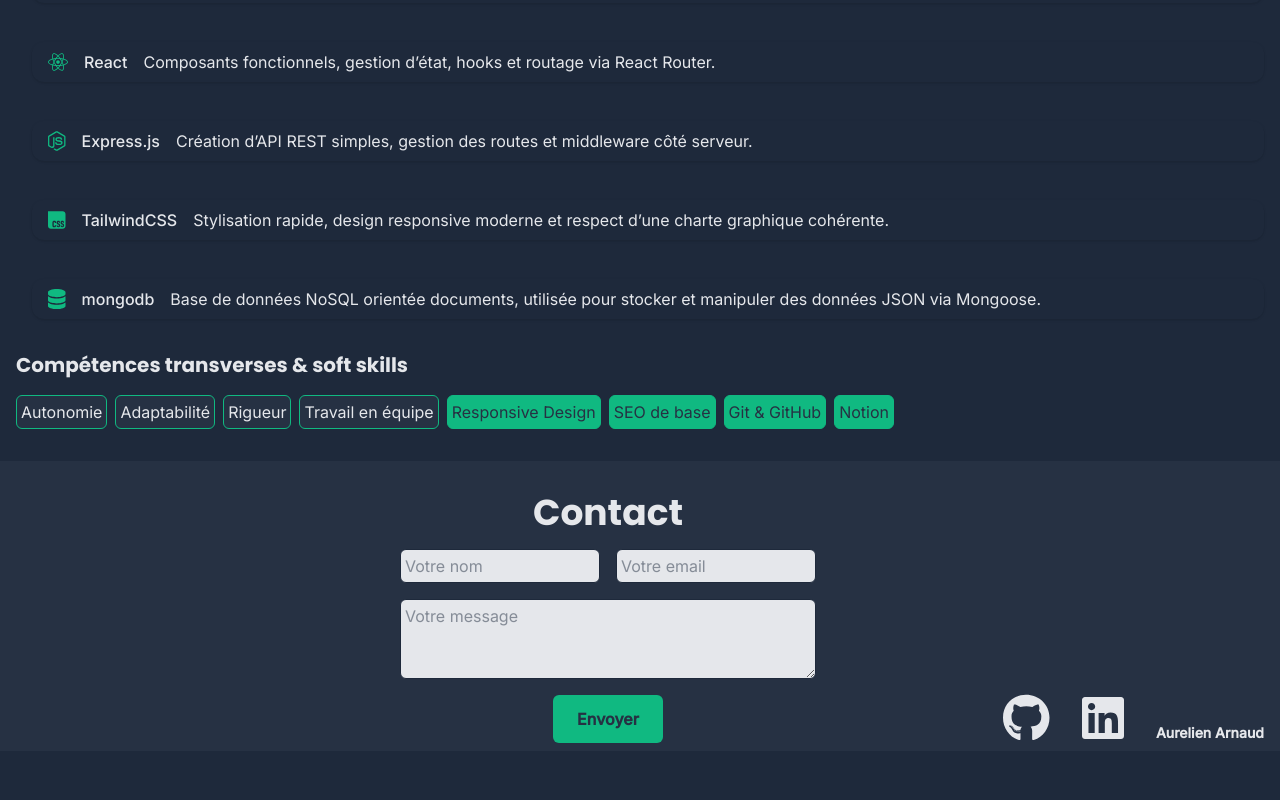
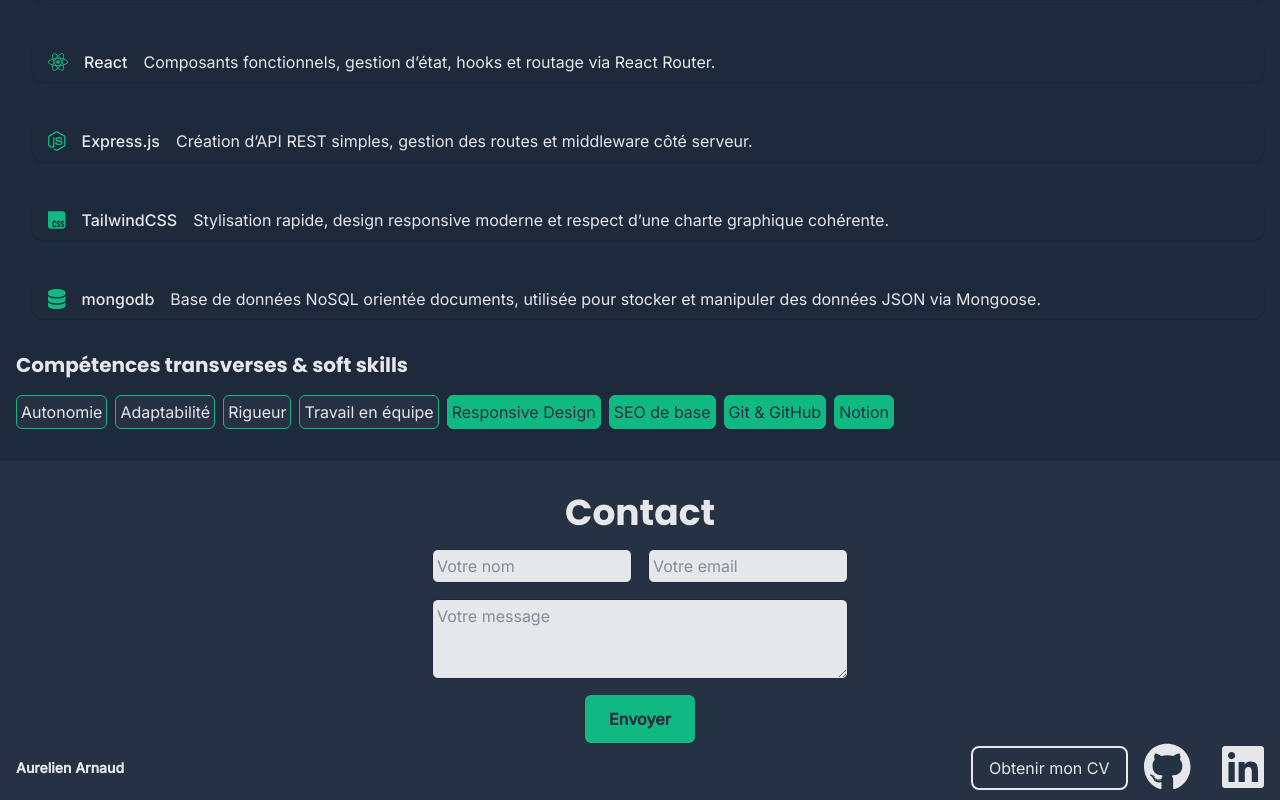
Before and after one commit to aurelienrnd/portfolio, a React (Vite) app: page / in a window 1280 px wide. Shown: the part 1939-2739 px from the top of the page. Before the commit the page ends 2690 px from the top, so only its background shows below. Built offline with nearby package versions, Linux system fonts and the light colour scheme.

Commit message:
feature Footer, style : Ajout du bouton "Obtenir mon CV"

```diff
--- a/src/components/layout/Footer.tsx
+++ b/src/components/layout/Footer.tsx
@@ -12,13 +12,19 @@ import { faGithub, faLinkedin } from '@fortawesome/free-brands-svg-icons';
 function Footer(): React.JSX.Element {
   return (
     <footer id="contact">
-      <div className="flex flex-col-reverse md:flex-row-reverse gap-8">
-        <div className="flex md:flex-row-reverse justify-between md:justify-start items-center md:items-end md:gap-8 md:w-1/3">
+      <FormContact />
+
+      <div className="flex flex-col md:flex-row gap-4 items-center justify-between w-full">
+        <div className="flex flex-col-reverse md:flex-row-reverse gap-4 items-center justify-between w-full">
+          <button className="cursor-pointer hover:text-color-three border-2 hover:border-color-three rounded-lg px-4 py-2">
+            Obtenir mon CV
+          </button>
           <span className="font-syne text-sm font-extrabold">
             Aurelien Arnaud
           </span>
+        </div>
 
-          <div className="flex text-5xl gap-8">
+        <div className="flex text-5xl gap-8 justify-center items-center">
           <a
             href="https://github.com/aurelienrnd"
             target="_blank"
@@ -42,9 +48,6 @@ function Footer(): React.JSX.Element {
           </a>
         </div>
       </div>
-
-        <FormContact />
-      </div>
     </footer>
   );
 }
--- a/src/styles/style.css
+++ b/src/styles/style.css
@@ -80,7 +80,7 @@
   }
 
   footer {
-    @apply px-4 pt-8 pb-2 bg-color-four flex flex-col gap-8 w-full text-center;
+    @apply px-4 pt-8 pb-2 bg-color-four flex flex-col md:items-center gap-8 md:gap-0 w-full text-center;
   }
 
   h1,
```
Lines whose indentation alone changed are shown as unchanged.
